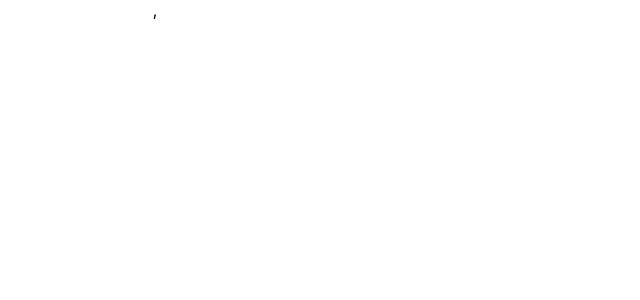
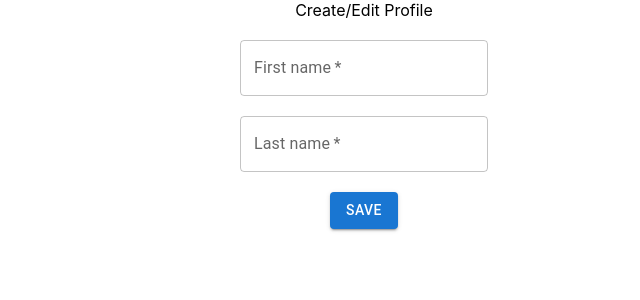
Before and after one commit to elizachary99/studdi, a React (Create React App) app: page /editProfile in a window 1280 px wide. Before the commit this address had no page. Shown: the top 300 px of the page, without its empty margins (276-916 px from the left). Built offline with nearby package versions, Linux system fonts and the light colour scheme.

Commit message:
added edit profile but not complete

```diff
--- /dev/null
+++ b/src/EditProfile.js
@@ -0,0 +1,33 @@
+import { useState } from 'react'
+import {Button, FormControl, Stack, TextField} from '@mui/material'
+import {useNavigate} from 'react-router-dom'
+
+function EditProfile(){
+    const [first, setFirst] = useState("")
+    const [last, setLast] = useState("")
+    const [error, setError] = useState("\u00A0")
+
+    const navigate = useNavigate()
+
+    const handleSubmit = (e) => {
+        e.preventDefault()
+    }
+
+    return(
+        <Stack id="profile-panel" direction="column" alignItems="center">
+            <div>Create/Edit Profile</div><br />
+            <form onSubmit={handleSubmit}>
+                <Stack id="profile-form" direction="column" alignItems="center">
+                    <TextField id="first" label='First name' required
+                        value={first} onChange={e => setFirst(e.target.value)} /><br />
+                    <TextField id='last' label='Last name' required
+                        value={last} onChange={e => setLast(e.target.value)} /><br />
+                    <Button id="save-profile" variant="contained" type="submit">Save</Button>
+                    <div id="error-message" style={{color: "red"}}>{error}</div>
+                </Stack>
+            </form>
+        </Stack>
+    )
+}
+
+export default EditProfile;
--- a/src/index.js
+++ b/src/index.js
@@ -3,6 +3,7 @@ import ReactDOM from 'react-dom/client';
 import './index.css';
 import Login from './Login';
 import Signup from './Signup'
+import EditProfile from './EditProfile'
 import reportWebVitals from './reportWebVitals';
 import {BrowserRouter, Routes, Route} from 'react-router-dom'
 
@@ -13,7 +14,8 @@ root.render(
     <Routes>
       <Route path="/" element={<Login />} />
       <Route path="/signup" element={<Signup />} />
+      <Route path="/editProfile" element={<EditProfile />} />
     </Routes>
-  </BrowserRouter>,
+  </BrowserRouter>
   </React.StrictMode>
 );
```
